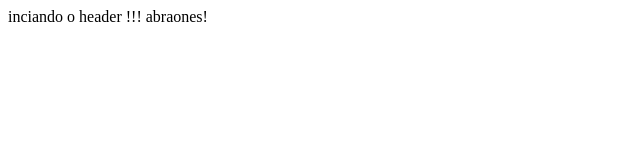
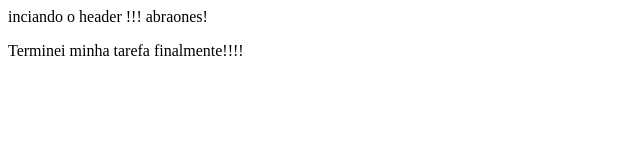
Before and after one commit to freddneos/aula-git, a plain HTML site: page index.html in a window 1280 px wide. Shown: the whole page, without its empty margins (0-640 px from the left). Drawn offline with Linux system fonts and the light colour scheme.

Commit message:
abraones finalizando o header

```diff
--- a/index.html
+++ b/index.html
@@ -6,6 +6,8 @@
     <title>Aula de git</title>
 </head>
 <body>
-    <header>inciando o header !!! abraones!</header>
+    <header>inciando o header !!! abraones!
+        <p>Terminei minha tarefa finalmente!!!!</p>
+    </header>
 </body>
 </html>
```
